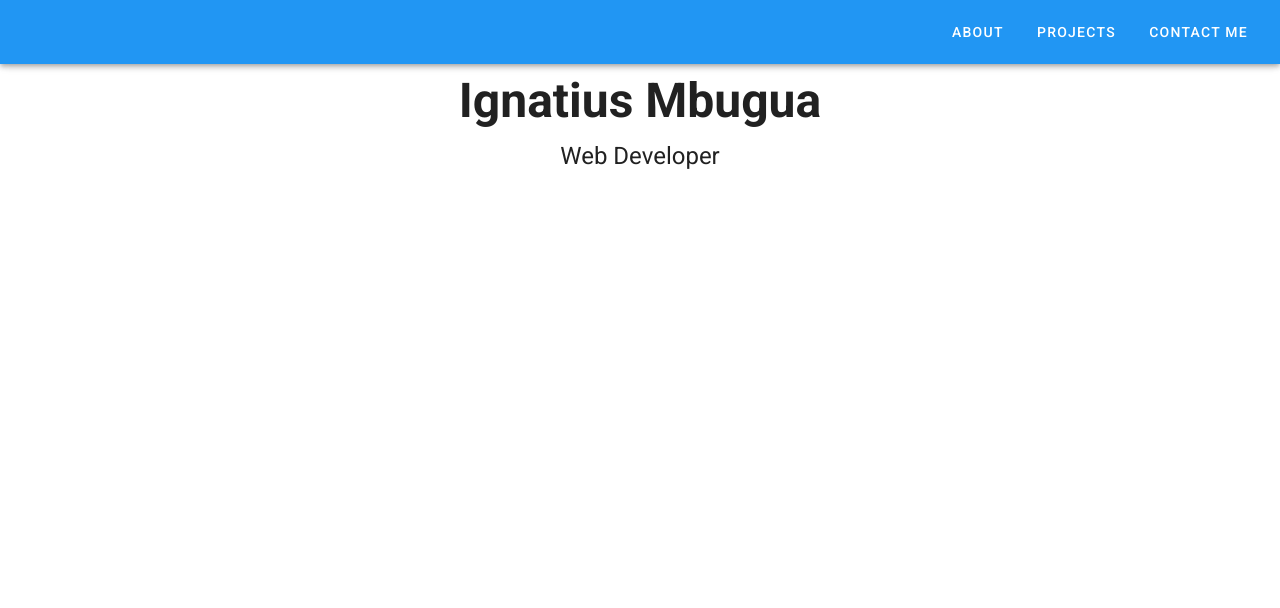
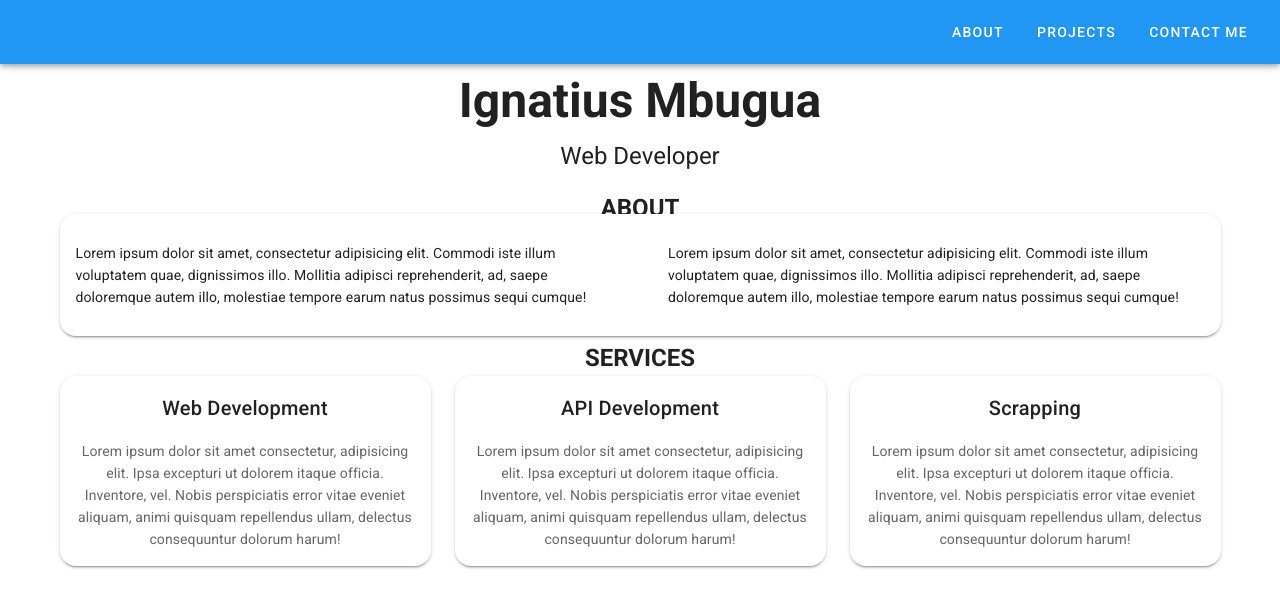
Before and after one commit to ignatius-mbugua/ignatius-mbugua.github.io, a Vue app: page / in a window 1280 px wide. Shown: the top 608 px of the page. Built offline with nearby package versions, Linux system fonts and the light colour scheme.

Commit message:
intial commit

```diff
--- /dev/null
+++ b/src/components/About.vue
@@ -0,0 +1,35 @@
+<template>
+  <section class="mb-4">
+    <h1 class="text-center">ABOUT</h1>
+    <v-row>
+      <v-col cols="12" sm="12">
+        <v-card class="rounded-xl">
+          <v-row>
+            <v-col cols="12" sm="6">
+              <v-card-text>
+                Lorem ipsum dolor sit amet, consectetur adipisicing elit.
+                Commodi iste illum voluptatem quae, dignissimos illo. Mollitia
+                adipisci reprehenderit, ad, saepe doloremque autem illo,
+                molestiae tempore earum natus possimus sequi cumque!
+              </v-card-text>
+            </v-col>
+            <v-col cols="12" sm="6">
+              <v-card-text>
+                Lorem ipsum dolor sit amet, consectetur adipisicing elit.
+                Commodi iste illum voluptatem quae, dignissimos illo. Mollitia
+                adipisci reprehenderit, ad, saepe doloremque autem illo,
+                molestiae tempore earum natus possimus sequi cumque!
+              </v-card-text>
+            </v-col>
+          </v-row>
+        </v-card>
+      </v-col>
+    </v-row>
+  </section>
+</template>
+
+<script>
+export default {
+  name: "About",
+};
+</script>
--- a/src/components/Header.vue
+++ b/src/components/Header.vue
@@ -1,6 +1,7 @@
 <template>
+  <section class="mb-4">
     <v-row class="text-center">
-    <v-col class="mb-4">
+      <v-col>
         <h1 class="display-2 font-weight-bold mb-3">
           Ignatius Mbugua
         </h1>
@@ -10,6 +11,7 @@
         </h2>
       </v-col>
     </v-row>
+  </section>
 </template>
 
 <script>
--- /dev/null
+++ b/src/components/Services.vue
@@ -0,0 +1,53 @@
+<template>
+  <section class="text-center mb-4">
+    <h1>SERVICES</h1>
+    <v-row>
+      <!-- Services -->
+      <v-col cols="12" sm="12" md="4">
+        <v-card class="rounded-xl">
+          <v-card-title class="justify-center">
+            Web Development
+          </v-card-title>
+          <v-card-text>
+            Lorem ipsum dolor sit amet consectetur, adipisicing elit. Ipsa
+            excepturi ut dolorem itaque officia. Inventore, vel. Nobis
+            perspiciatis error vitae eveniet aliquam, animi quisquam repellendus
+            ullam, delectus consequuntur dolorum harum!
+          </v-card-text>
+        </v-card>
+      </v-col>
+      <v-col cols="12" sm="12" md="4" class="text-center">
+        <v-card class="rounded-xl">
+          <v-card-title class="justify-center">
+            API Development
+          </v-card-title>
+          <v-card-text>
+            Lorem ipsum dolor sit amet consectetur, adipisicing elit. Ipsa
+            excepturi ut dolorem itaque officia. Inventore, vel. Nobis
+            perspiciatis error vitae eveniet aliquam, animi quisquam repellendus
+            ullam, delectus consequuntur dolorum harum!
+          </v-card-text>
+        </v-card>
+      </v-col>
+      <v-col cols="12" sm="12" md="4" class="text-center">
+        <v-card class="rounded-xl">
+          <v-card-title class="justify-center">
+            Scrapping
+          </v-card-title>
+          <v-card-text>
+            Lorem ipsum dolor sit amet consectetur, adipisicing elit. Ipsa
+            excepturi ut dolorem itaque officia. Inventore, vel. Nobis
+            perspiciatis error vitae eveniet aliquam, animi quisquam repellendus
+            ullam, delectus consequuntur dolorum harum!
+          </v-card-text>
+        </v-card>
+      </v-col>
+    </v-row>
+  </section>
+</template>
+
+<script>
+export default {
+  name: "Services",
+};
+</script>
--- a/src/views/Home.vue
+++ b/src/views/Home.vue
@@ -1,15 +1,21 @@
 <template>
   <v-container>
     <Header />
+    <About />
+    <Services />
   </v-container>
 </template>
 
 <script>
 import Header from "@/components/Header";
+import Services from "@/components/Services";
+import About from "@/components/About";
 
 export default {
   components: {
     Header,
+    Services,
+    About,
   },
   data: () => ({}),
 };
```
Lines whose indentation alone changed are shown as unchanged.
